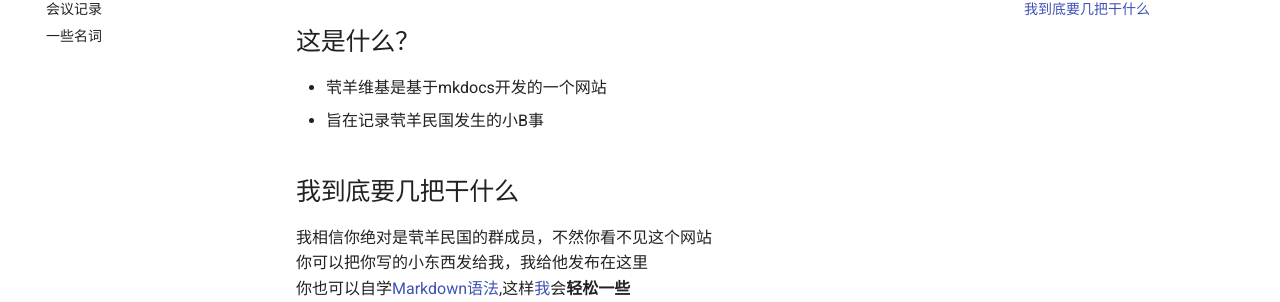
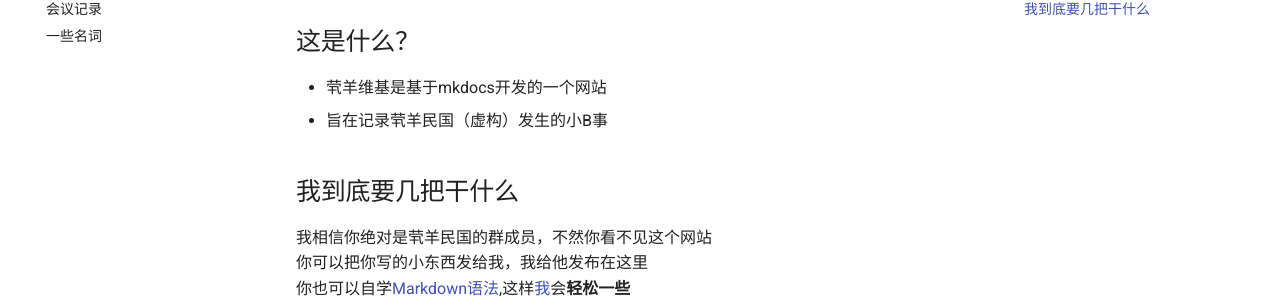
Before and after one commit to qqjldsy/GoatBook-Source, an MkDocs documentation site: the page built from docs/index.md, in a window 1280 px wide. Shown: the part 156-458 px from the top of the page. Built offline with MkDocs 1.6.1 and Material for MkDocs 9.7.7, drawn with Linux system fonts in a browser that asks for light colours.

Commit message:
Update index.md
更改了敏感的信息🤓🤓🤓爱来自瓷器❤️❤️❤️

```diff
--- a/docs/index.md
+++ b/docs/index.md
@@ -3,7 +3,7 @@
 ## 这是什么？
 
 * 茕羊维基是基于mkdocs开发的一个网站
-* 旨在记录茕羊民国发生的小B事
+* 旨在记录茕羊民国（虚构）发生的小B事
 
 ## 我到底要几把干什么
 
```
